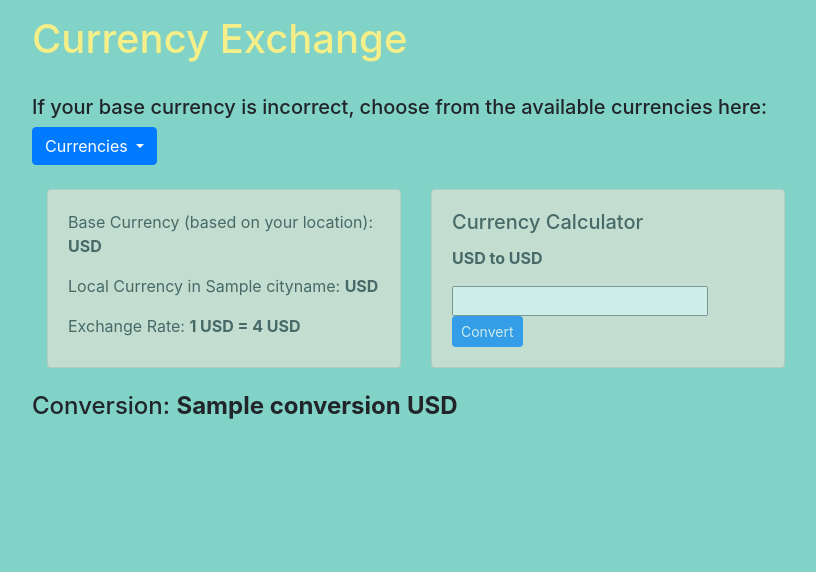
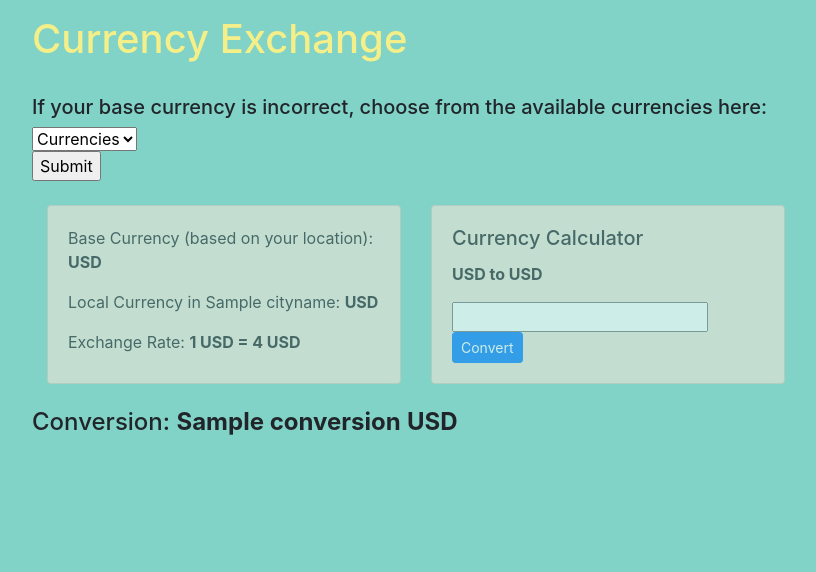
Before and after one commit to TiffanyCao/p01, a Flask app: template templates/currency.html in a window 1280 px wide. Shown: the part 56-628 px from the top of the page, without its empty margins (224-1040 px from the left). Run offline with Flask 2, Linux system fonts and the light colour scheme; the template is opened without the code that fills it: most values are stand-ins (such as "Sample title", 1, 10 or a date in 2020); parts of the project's set-up code (start-up, migrations or seed data) failed here and were passed over; some libraries are stand-ins or nearby versions.

Commit message:
continued working on dropdown in currency

```diff
--- a/app.py
+++ b/app.py
@@ -170,6 +170,8 @@ def loadcitydata_tosession(cityname):
     session['desiredLat'] = data[4]
     session['desiredLon'] = data[5]
     session['images'] = data[6].split(',')
+    session['baseCurrency'] = base_currency()['currency']['code']
+
 # =================== Part 2: API Accessing Functions ===================
 
 mapquest_key = keys['mapquest'] # retreving key from json file
@@ -337,17 +339,20 @@ def process_city():
 # uses Currency API to obtain currency exchange rates based on session['destination']
 @app.route("/currency")
 def money():
-    baseC = base_currency()['currency']['code']
     if session.get('destination') is None:
         return redirect(url_for('landing_page'))
-    check = checkCurrency(baseC, session['desiredCurrency']) # check if the base-destination pair is in database
+    print(request.args.get('changedCurrency'))
+    if request.args.get('changedCurrency') != "0" and request.args.get('changedCurrency') is not None: # if the user wants to change their base currency
+        session['baseCurrency'] = request.args.get('changedCurrency')
+    print(session['baseCurrency'])
+    check = checkCurrency(session['baseCurrency'], session['desiredCurrency']) # check if the base-destination pair is in database
     # print(check)
     if check == "need update" or check == "pair not found": # if the rate doesn't exist or needs to be updated
-        u = urllib.request.urlopen("https://api.exchangerate-api.com/v4/latest/" + baseC)
+        u = urllib.request.urlopen("https://api.exchangerate-api.com/v4/latest/" + session['baseCurrency'])
         response= u.read()
         data = json.loads(response)
         data = data['rates'][session['desiredCurrency']]
-        updateCurrency(baseC, session['desiredCurrency'], str(data), str(date.today()))
+        updateCurrency(session['baseCurrency'], session['desiredCurrency'], str(data), str(date.today()))
         flash('Data received live from Currency Exchange Rate API')
     else: # otherwise, return the rate
         data = check
@@ -359,7 +364,7 @@ def money():
         outcome = "Please input a value."
     else:
         outcome = "" + str(float(input) * data)
-    return render_template("currency.html", basecurrency = baseC, rate = data, cityname = session['destination'], targetcurrency = session['desiredCurrency'], money = input, conversion = outcome, allcurrencies = currencies)
+    return render_template("currency.html", basecurrency = session['baseCurrency'], rate = data, cityname = session['destination'], targetcurrency = session['desiredCurrency'], money = input, conversion = outcome, allcurrencies = currencies)
 
 
 # uses Dark Sky API and the city's coordinates to obtain weather information
--- a/templates/currency.html
+++ b/templates/currency.html
@@ -10,17 +10,18 @@
   <br>
   <div class = "row">
     <h5> If your base currency is incorrect, choose from the available currencies here: </h5>
-        <div class="btn-group">
-      <button type="button" class="btn btn-primary dropdown-toggle" data-toggle="dropdown" aria-haspopup="true" aria-expanded="false">
-        Currencies
-      </button>
-      <div class="dropdown-menu">
-        {% for i in allcurrencies %}
-        <a class="dropdown-item" href="#">{{ i }}</a>
-        {% endfor %}
+    <form action = "/currency" id = "choose">
+      <div class="drop" style = "width:200px;">
+        <select name = "changedCurrency" form = "choose">
+          <option value = "0">Currencies</option>
+          {% for i in allcurrencies %}
+          <option value = "{{ i }}">{{ i }}</option>
+          {% endfor %}
+        </select>
       </div>
-    </div>
-</div>
+      <input type = "submit">
+    </form>
+  </div>
 <br>
   <div class="row">
     <div class="col-sm">
```
Also changed, not shown: data/travel.db.
